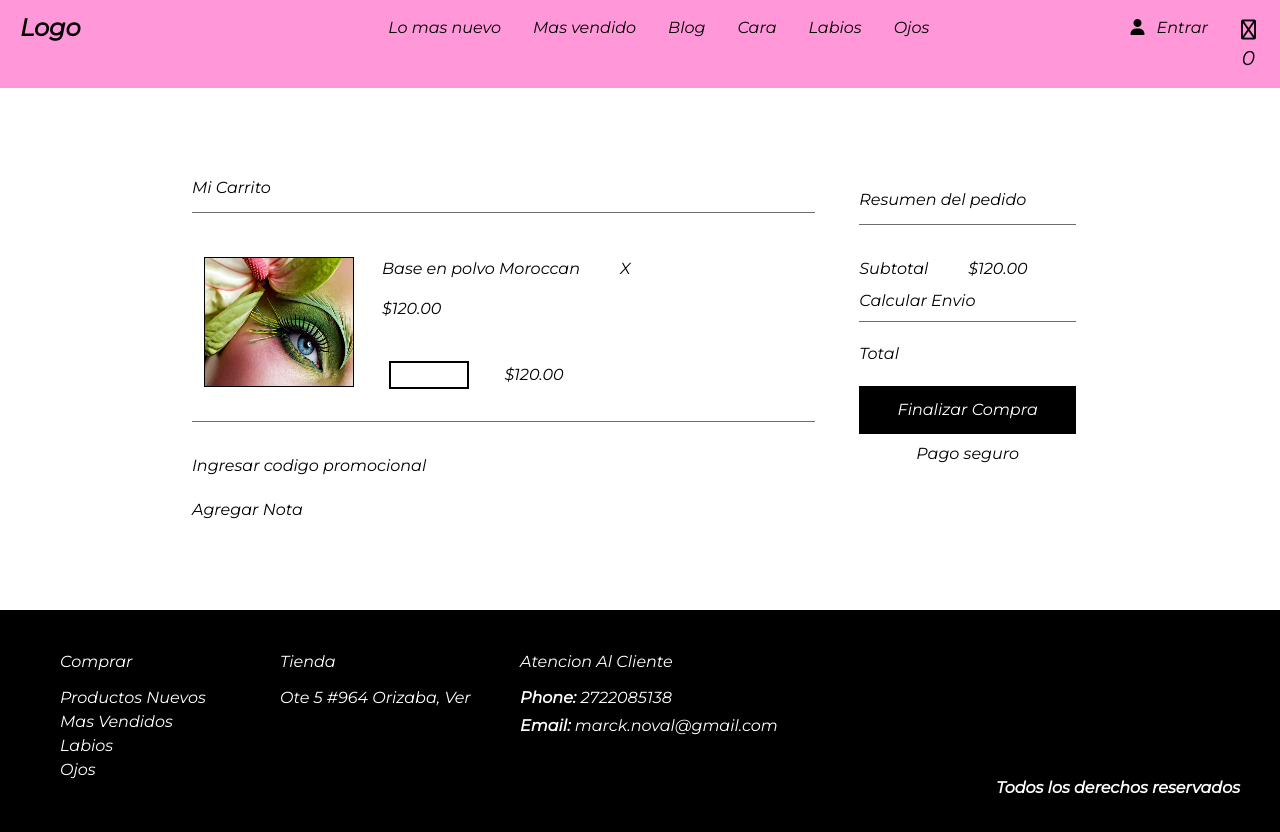
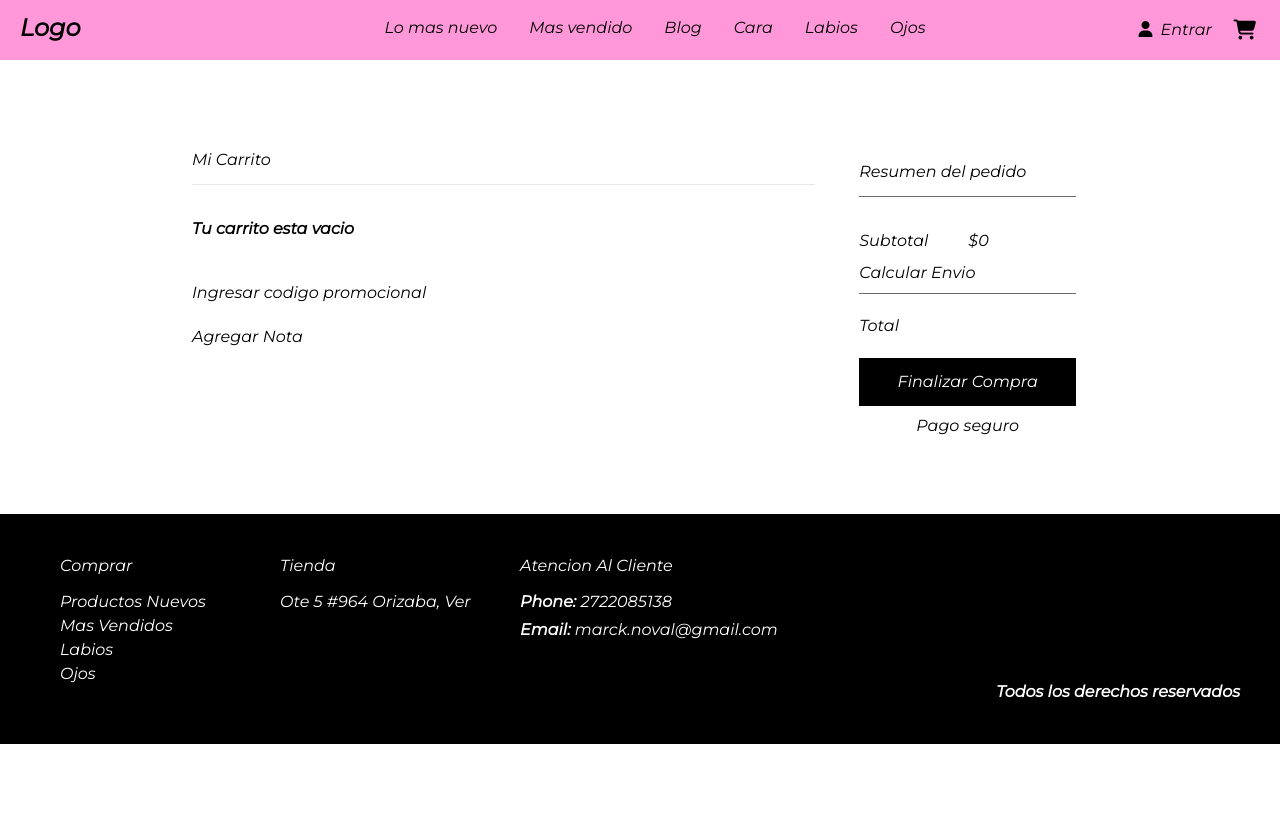
Before and after one commit to marcknova/bellezaProject, a React (Vite) app: page /bellezaProject/view/carrito in a window 1280 px wide. Shown: the top 832 px of the page. After the commit the page ends 800 px from the top, so only its background shows below. Built offline with nearby package versions, Linux system fonts and the light colour scheme.

Commit message:
cart component

```diff
--- a/src/App.css
+++ b/src/App.css
@@ -1,9 +1,15 @@
 * {
-    -webkit-tap-highlight-color: rgba(0, 0, 0, 0);
-    box-sizing: border-box;
-    font-family: 'Montserrat', sans-serif;
+  -webkit-tap-highlight-color: rgba(0, 0, 0, 0);
+  box-sizing: border-box;
+  font-family: "Montserrat", sans-serif;
 }
 
 .title {
-    font-family: 'Brygada 1918', serif;
+  font-family: "Brygada 1918", serif;
 }
+
+selector::after {
+  content: "\f07a";
+  font-family: "Font Awesome 6 Pro";
+  font-weight: 100;
+}
--- a/src/ImageObject/Images.js
+++ b/src/ImageObject/Images.js
@@ -11,6 +11,7 @@ export const Images = [
     id: 1,
     nombre: "Lapiz de ojos negro intenso",
     precio: "$120.00",
+    value: 120,
     img: img1,
     imgHover: img11,
   },
@@ -18,6 +19,7 @@ export const Images = [
     id: 2,
     nombre: "Lapiz sedal deluxe",
     precio: "$120.00",
+    value: 150,
     img: img2,
     imgHover: img11,
   },
@@ -25,6 +27,7 @@ export const Images = [
     id: 3,
     nombre: "Brillo rosa",
     precio: "$120.00",
+    value: 120,
     img: img3,
     imgHover: img11,
   },
@@ -32,6 +35,7 @@ export const Images = [
     id: 4,
     nombre: "Base de maquillaje cobertura total",
     precio: "$120.00",
+    value: 120,
     img: img4,
     imgHover: img11,
   },
@@ -39,6 +43,7 @@ export const Images = [
     id: 5,
     nombre: "Sombra de ojos rosa brillante",
     precio: "$120.00",
+    value: 120,
     img: img5,
     imgHover: img11,
   },
@@ -46,6 +51,7 @@ export const Images = [
     id: 6,
     nombre: "Sombra de ojos multipack",
     precio: "$120.00",
+    value: 120,
     img: img6,
     imgHover: img11,
   },
--- a/src/components/imageCard/Card.jsx
+++ b/src/components/imageCard/Card.jsx
@@ -5,18 +5,19 @@ const Card = ({ children }) => {
   const {
     img,
     imgHover,
+    value,
     nombre,
     precio
   } = children
 
   const navigate = useNavigate();
-
   const toDescription = () => {
     navigate('/bellezaProject/view/description', {
       state: {
         img: img,
         name: nombre,
-        prize: precio
+        prize: precio,
+        value: value
       }
     },
     );
--- a/src/components/navbar/Navbar.jsx
+++ b/src/components/navbar/Navbar.jsx
@@ -49,9 +49,9 @@ const Navbar = () => {
                 </div>
               </li>
               <li>
-                <div className="md:p-0 p-5 text-center md:text-left md:absolute md:right-10 md:top-4">
+                <div className="md:p-0 p-5 text-center md:text-left md:absolute md:right-10 md:top-[1.15rem]">
                   <span className="mx-5"><i className="fa-solid fa-user"></i>
-                    <h1 className="md:inline-block mx-3">Entrar</h1>
+                    <h1 className="md:inline-block mx-2">Entrar</h1>
                   </span>
                 </div>
               </li>
@@ -59,10 +59,12 @@ const Navbar = () => {
             </div>
             <div className="md:p-2 md:m-2 md:basis-0 basis-full md:bg-[#ff97d9] bg-black md:text-center text-right p-2 text-xl">
                 <Link to='/bellezaProject/view/carrito'>
-                  {/* <i className="fa-solid fa-cart-shopping text-white md:text-black"></i> */}
-                  <i className="far fa-sharp fa-light fa-bag-shopping">
+                  <i className="fa-solid fa-cart-shopping text-white md:text-black">
+                    {
+                      cartSize !== 0 ? <span className="text-sm absolute right-3 top-6">{cartSize}</span> : null
+                    }
                   </i>
-                    {cartSize}
+                  {/* <i class="fa-thin fa-cart-shopping"></i> */}
                 </Link>
             </div>
         </nav>
--- a/src/context/UseHamburger.jsx
+++ b/src/context/UseHamburger.jsx
@@ -1,14 +1,32 @@
-import React, { createContext, useState } from "react";
+import React, { createContext, useEffect, useState } from "react";
 
 export const HamburgerContext = createContext();
 
 export const HamburgerProvider = ({children}) => {
 
+  const [hamburger, setHamburger] = useState(false);
   const [cartItems, setCartItems] = useState([]);
-  const [hamburger, setHamburger] = useState(false);
+  const [cartTotal, setCartTotal] = useState(0);
+
+  useEffect(() => {
+    let total = 0;
+    cartItems.forEach(item => {
+      total += item.quantity * item.value
+    });
+    setCartTotal(total);
+  },[cartItems]);
 
   const addToCart = (item) => {
-    setCartItems([...cartItems, item]);
+    setCartItems((prevItems) => {
+      const itemIndex = prevItems.findIndex((i) => i.id === item.id)
+      if(itemIndex >= 0) {
+        const updateItems = [...prevItems]
+        updateItems[itemIndex].quantity += parseInt(item.quantity);
+        return updateItems
+      } else {
+        return [...prevItems, item]
+      }
+    });
   }
 
   const removeFromCart = (itemId) => {
@@ -18,7 +36,7 @@ export const HamburgerProvider = ({children}) => {
   const cartSize = cartItems.length;
 
   return (
-    <HamburgerContext.Provider value={{ hamburger, setHamburger, removeFromCart, addToCart, cartItems, cartSize }}>
+    <HamburgerContext.Provider value={{ hamburger, setHamburger, removeFromCart, addToCart, cartItems, cartSize, cartTotal }}>
       {children}
     </HamburgerContext.Provider>
   );
--- a/src/pages/Carrito.jsx
+++ b/src/pages/Carrito.jsx
@@ -1,32 +1,39 @@
-import React from 'react'
+import React, { useContext } from 'react'
 import IMG from '../assets/8.jpg'
+import { HamburgerContext } from '../context/UseHamburger'
 
 const Carrito = () => {
+
+    const { cartItems, cartTotal } = useContext(HamburgerContext);
   return (
     <div>
         <div className='flex flex-col md:flex-row md:mx-[12rem] mt-5 md:my-14'>
             <div className='md:w-[650px] mr-8'>
-                <div className='my-8 border-b-[1px] border-b-[#706a6a]'>
+                <div className='my-8 border-b-[1px] border-b-[#b8afaf   ]'>
                     <h1 className='my-3 md:mx-0 mx-3'>Mi Carrito</h1>
                 </div>
-                <div className='flex pb-8 p-3 border-b-[1px] border-b-[#706a6a]'>
-                    <div className='w-[150px] h-[130px] border-[1px] border-black'>
-                        <img src={IMG} className='w-full h-full' />
-                    </div>
-                    <div className='md:ml-0 ml-5'>
-                        <div className='md:mx-7'>
-                            <h1 className='mb-4'>Base en polvo Moroccan</h1>
-                            <span>$120.00</span>
-                        </div>
-                        <div className='mt-10'>
-                            <input type='number' className='border-[2px] border-black w-20 md:mx-[2.2rem]' />
-                            <label className='md:ml-0 ml-2'>$120.00</label>
+                {cartItems.length != 0 ? cartItems.map((data) => (
+                    <div key={data.id}>
+                        <div className='flex pb-8 border-b-[1px] mb-6 border-b-[#b8afaf]'>
+                            <div className='w-[130px] h-[110px] border-[1px] border-black'>
+                                <img src={data.img} className='w-full h-full' />
+                            </div>
+                            <div className='flex md:ml-0 ml-5'>
+                                <div className='md:mx-5 text-sm'>
+                                    <h1 className='mb-4'>{data.name}</h1>
+                                    <span>{data.price}</span>
+                                </div>
+                                <div className=''>
+                                    <input type='number' defaultValue={data.quantity} className='border-[1px] border-black w-20 md:ml-[2rem]' />
+                                </div>
+                            </div>
+                            <div className='flex w-40 justify-evenly '>
+                                <label className='md:ml-0 ml-5'>$120.00</label>
+                                <span className='ml-3'>X</span>
+                            </div>
                         </div>
                     </div>
-                    <div>
-                        <p className='ml-3'>X</p>
-                    </div>
-                </div>
+                )) : <h1 className='font-bold mb-10'>Tu carrito esta vacio</h1>}
                 <div className='my-8 ml-3 md:ml-0'>
                     <h1 className='mb-5'>Ingresar codigo promocional</h1>
                     <h1>Agregar Nota</h1>
@@ -39,7 +46,7 @@ const Carrito = () => {
                 <div className=''>
                     <div>
                        <span className='text-base mr-10'>Subtotal</span>
-                       <span>$120.00</span>
+                       <span>${cartTotal}</span>
                     </div>
                     <div className='border-b-[1px] border-b-[#706a6a]'>
                         <h1 className='my-2'>Calcular Envio</h1>
--- a/src/pages/Description.jsx
+++ b/src/pages/Description.jsx
@@ -1,13 +1,15 @@
-import React, { useContext } from 'react'
+import React, { useContext, useRef } from 'react'
 import { useLocation } from 'react-router-dom'
 import { HamburgerContext } from '../context/UseHamburger';
 
 const Description = () => {
 
-    const { addToCart } = useContext(HamburgerContext)
+    const { addToCart } = useContext(HamburgerContext);
+
     const location = useLocation();
-    const {img, name, prize} = location.state
+    const {img, name, prize, value} = location.state
 
+    const inputRef = useRef(null);
   return (
     <>
         <div className='bg-[#e5b3fe] flex md:flex-row flex-col'>
@@ -33,10 +35,23 @@ const Description = () => {
                         </div>
                         <div className='my-5 flex flex-col order-4 md:order-none'>
                             <h1 className='text-sm'>Cantidad</h1>
-                            <input type='number' className='block w-20 h-8' />
+                            <input type='number' className='block w-20 h-8' ref={inputRef} />
                         </div>
                         <div className='flex flex-col text-[#ffffff] order-5 md:order-none'>
-                            <button onClick={() => addToCart('New item')} className='bg-[#ff97d9] md:w-[300px] h-11 my-2'>Agregar al Carrito</button>
+                            <button
+                            onClick={() => addToCart(
+                                {
+                                    name: name,
+                                    price: prize,
+                                    img: img,
+                                    value: value,
+                                    code: 'SKU:00455',
+                                    quantity: parseInt(inputRef.current.value)
+                                }
+                            )}
+                            className='bg-[#ff97d9] md:w-[300px] h-11 my-2'>
+                                Agregar al Carrito
+                            </button>
                             <button className='bg-black md:w-[350px] h-11 my-2'>Realizar Compra</button>
                         </div>
                         <div className='order-6 md:order-none'>
```
